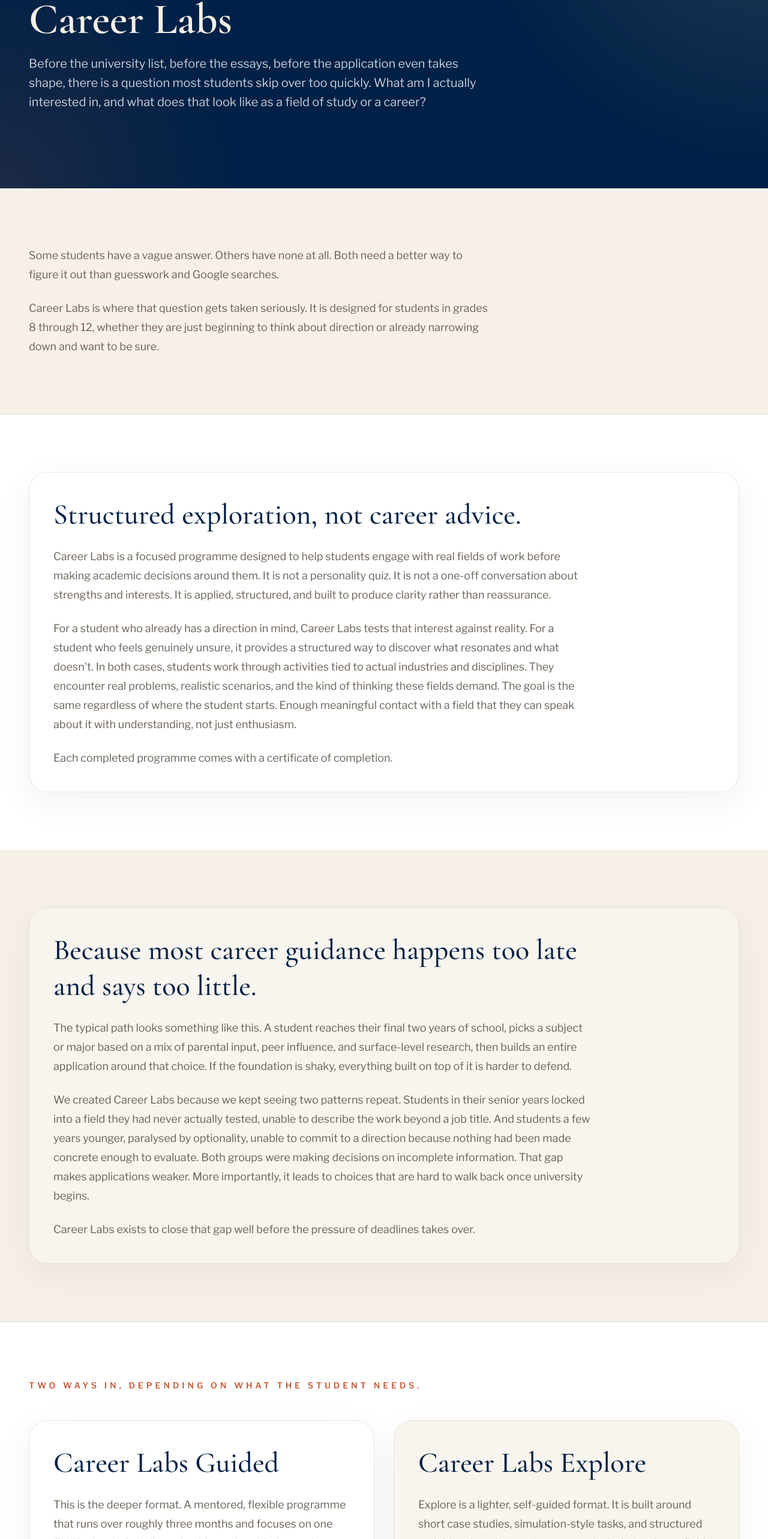
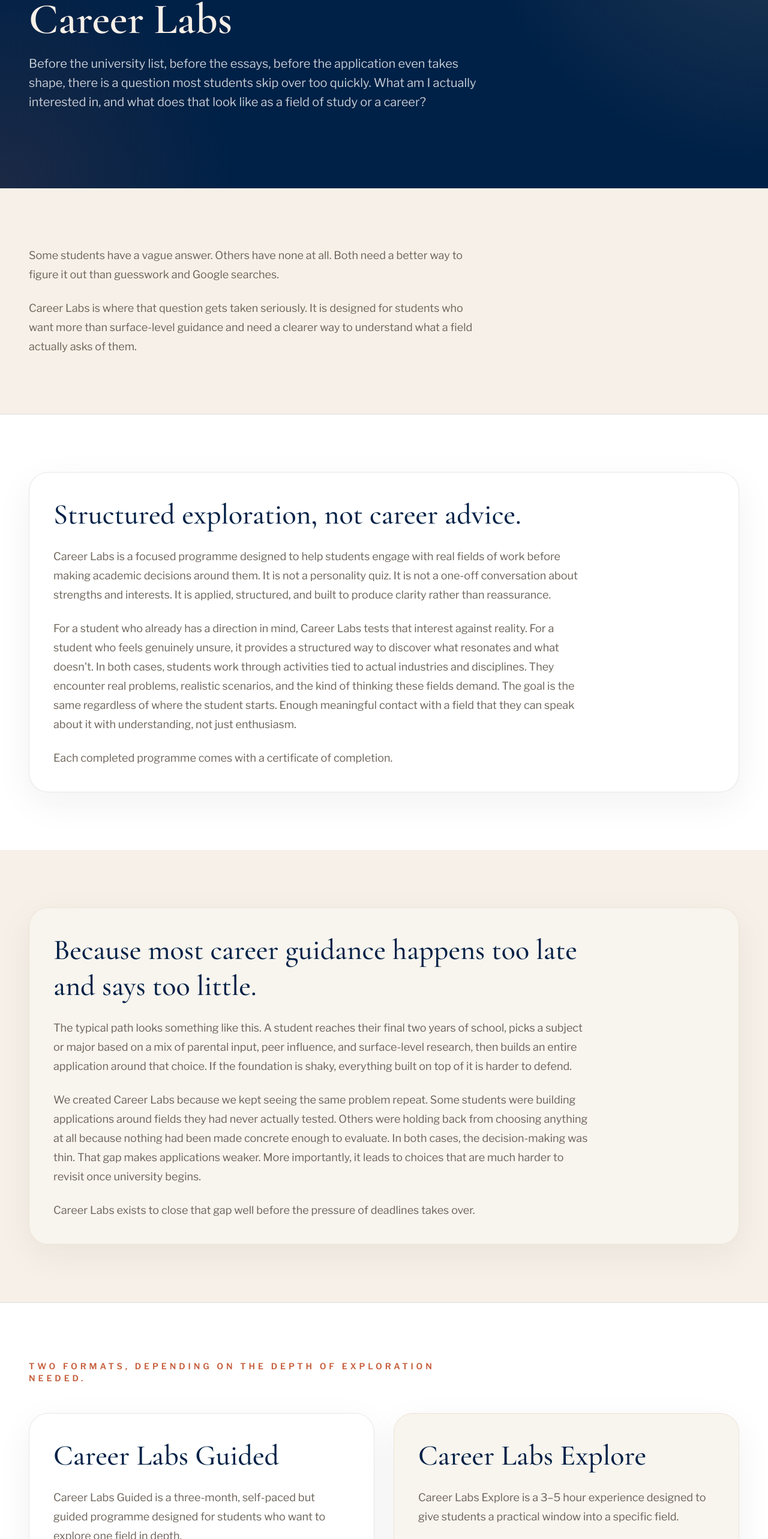
Before and after one commit to edussentialsconsulting/edussentials-site, a Next.js app: page /career-labs in a window 1280 px wide. Shown: the part 229-2795 px from the top of the page at 60% size. Built offline with nearby package versions, Linux system fonts and the light colour scheme.

Commit message:
Finalized career labs content

```diff
--- a/app/career-labs/page.tsx
+++ b/app/career-labs/page.tsx
@@ -68,7 +68,7 @@ export default function CareerLabsPage() {
               Some students have a vague answer. Others have none at all. Both need a better way to figure it out than guesswork and Google searches.
             </p>
             <p>
-              Career Labs is where that question gets taken seriously. It is designed for students in grades 8 through 12, whether they are just beginning to think about direction or already narrowing down and want to be sure.
+              Career Labs is where that question gets taken seriously. It is designed for students who want more than surface-level guidance and need a clearer way to understand what a field actually asks of them.
             </p>
           </div>
         </div>
@@ -113,7 +113,7 @@ export default function CareerLabsPage() {
                   The typical path looks something like this. A student reaches their final two years of school, picks a subject or major based on a mix of parental input, peer influence, and surface-level research, then builds an entire application around that choice. If the foundation is shaky, everything built on top of it is harder to defend.
                 </p>
                 <p>
-                  We created Career Labs because we kept seeing two patterns repeat. Students in their senior years locked into a field they had never actually tested, unable to describe the work beyond a job title. And students a few years younger, paralysed by optionality, unable to commit to a direction because nothing had been made concrete enough to evaluate. Both groups were making decisions on incomplete information. That gap makes applications weaker. More importantly, it leads to choices that are hard to walk back once university begins.
+                  We created Career Labs because we kept seeing the same problem repeat. Some students were building applications around fields they had never actually tested. Others were holding back from choosing anything at all because nothing had been made concrete enough to evaluate. In both cases, the decision-making was thin. That gap makes applications weaker. More importantly, it leads to choices that are much harder to revisit once university begins.
                 </p>
                 <p>
                   Career Labs exists to close that gap well before the pressure of deadlines takes over.
@@ -128,7 +128,7 @@ export default function CareerLabsPage() {
         <div className="mx-auto w-full max-w-7xl px-6 py-16 sm:px-10 lg:px-12 lg:py-24">
           <div className="max-w-3xl">
             <p className="text-sm font-semibold uppercase tracking-[0.35em] text-[#C65D3A]">
-              Two ways in, depending on what the student needs.
+              Two formats, depending on the depth of exploration needed.
             </p>
           </div>
 
@@ -142,13 +142,13 @@ export default function CareerLabsPage() {
                 </h3>
                 <div className="mt-6 space-y-6 text-lg leading-8 text-[#6B6258]">
                   <p>
-                    This is the deeper format. A mentored, flexible programme that runs over roughly three months and focuses on one field in depth. A dedicated guide works with the student throughout, walking them through each stage, answering questions, and helping them engage with the field in a way that goes well beyond reading about it.
+                    Career Labs Guided is a three-month, self-paced but guided programme designed for students who want to explore one field in depth.
                   </p>
                   <p>
-                    The programme includes a learning module designed to help the student build a stronger working foundation in the field. If they later choose to pursue it academically or professionally, they come in with context most applicants do not have.
+                    Students move through structured activities, selected reading material, and sustained exploration that helps them understand how the field works in practice, not just how it appears from the outside. A guide supports the process throughout, answers questions, and helps the student think through what they are learning at each stage.
                   </p>
                   <p>
-                    Guided works well for students in grades 10 through 12 who have a strong leaning toward a particular area and want to pressure-test that interest with real substance. It is equally valuable for students at the same stage who have no leaning at all but are willing to invest the time to find one. The key requirement is commitment. This format asks students to show up consistently and do the thinking.
+                    The programme ends with a final project that brings the exploration together. If done well, that project can become a meaningful addition to the student's resume.
                   </p>
                 </div>
               </div>
@@ -163,13 +163,10 @@ export default function CareerLabsPage() {
                 </h3>
                 <div className="mt-6 space-y-6 text-lg leading-8 text-[#6B6258]">
                   <p>
-                    Explore is a lighter, self-guided format. It is built around short case studies, simulation-style tasks, and structured activities that give students a practical window into a field without the time commitment of the mentored version.
+                    Career Labs Explore is a 3–5 hour experience designed to give students a practical window into a specific field.
                   </p>
                   <p>
-                    It works well for students in grades 8 and 9 who are still years away from applications but benefit from starting the conversation early. It is also a strong fit for older students in grades 10 through 12 who want to survey a few areas before committing to the depth of Guided. The format is still rigorous in design. The difference is pacing, depth, and the level of one-on-one involvement.
-                  </p>
-                  <p>
-                    Explore is not a watered-down version of Guided. It is a different tool for a different stage of readiness.
+                    Through a short case, activity set, or simulation-style task, students get a feel for the kind of work, questions, and thinking the field involves. It is a focused first look, useful for students who want to test an area before deciding whether they want to explore it more deeply.
                   </p>
                 </div>
               </div>
@@ -238,7 +235,7 @@ export default function CareerLabsPage() {
                 The best time to explore is before you have to decide.
               </h2>
               <p className="mt-6 text-lg leading-8 text-[#f6f0e8]">
-                Whether your child is in grade 8 and just starting to think about what interests them, or in grade 11 and already building a university list without much conviction behind it, Career Labs is worth considering. A conversation with us will help you understand which format fits and when to begin.
+                If a student is approaching the stage where subject choices, university preferences, and application narratives are beginning to take shape, Career Labs is worth considering. A conversation with us will help you understand which format fits and when to begin.
               </p>
               <a
                 href="#"
```
